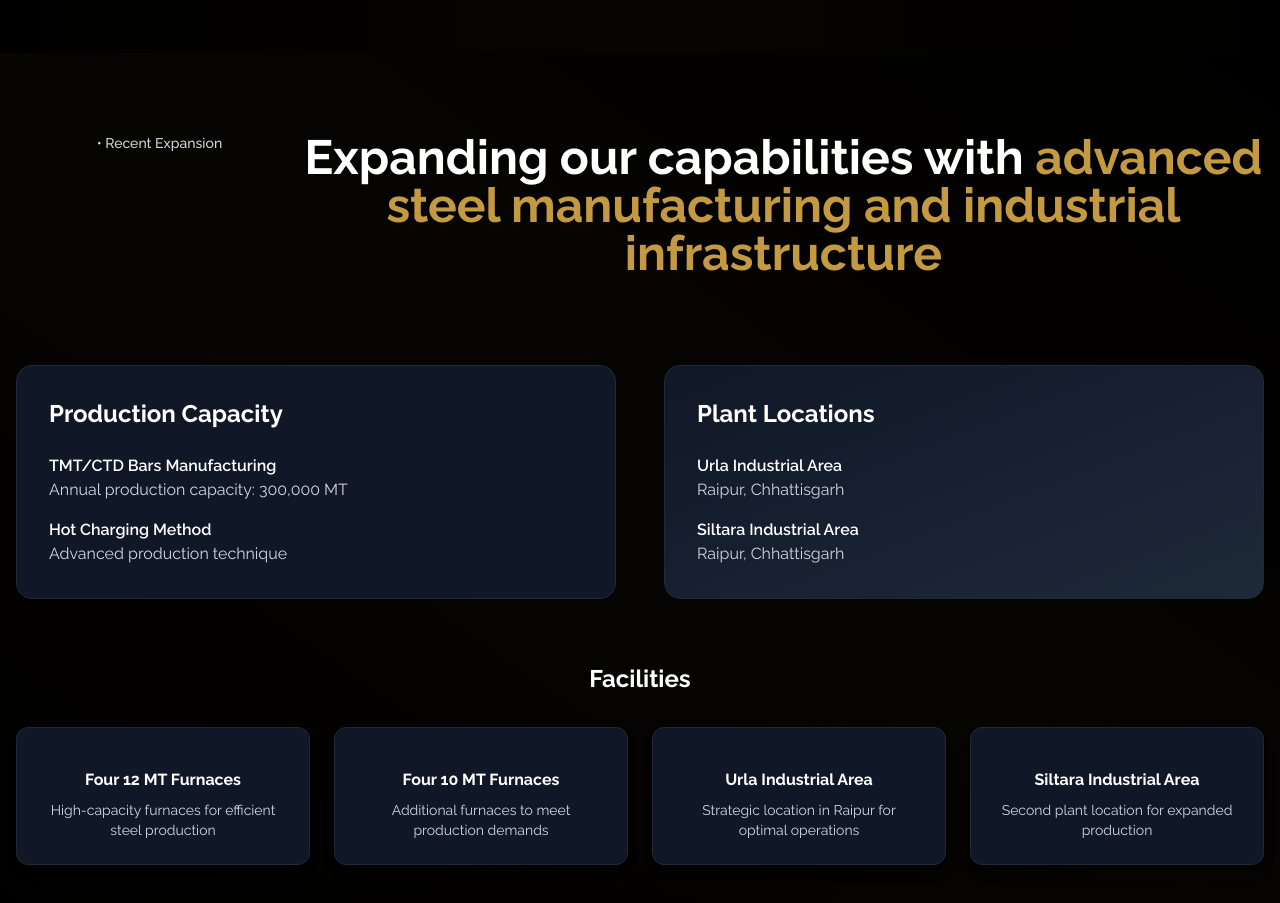
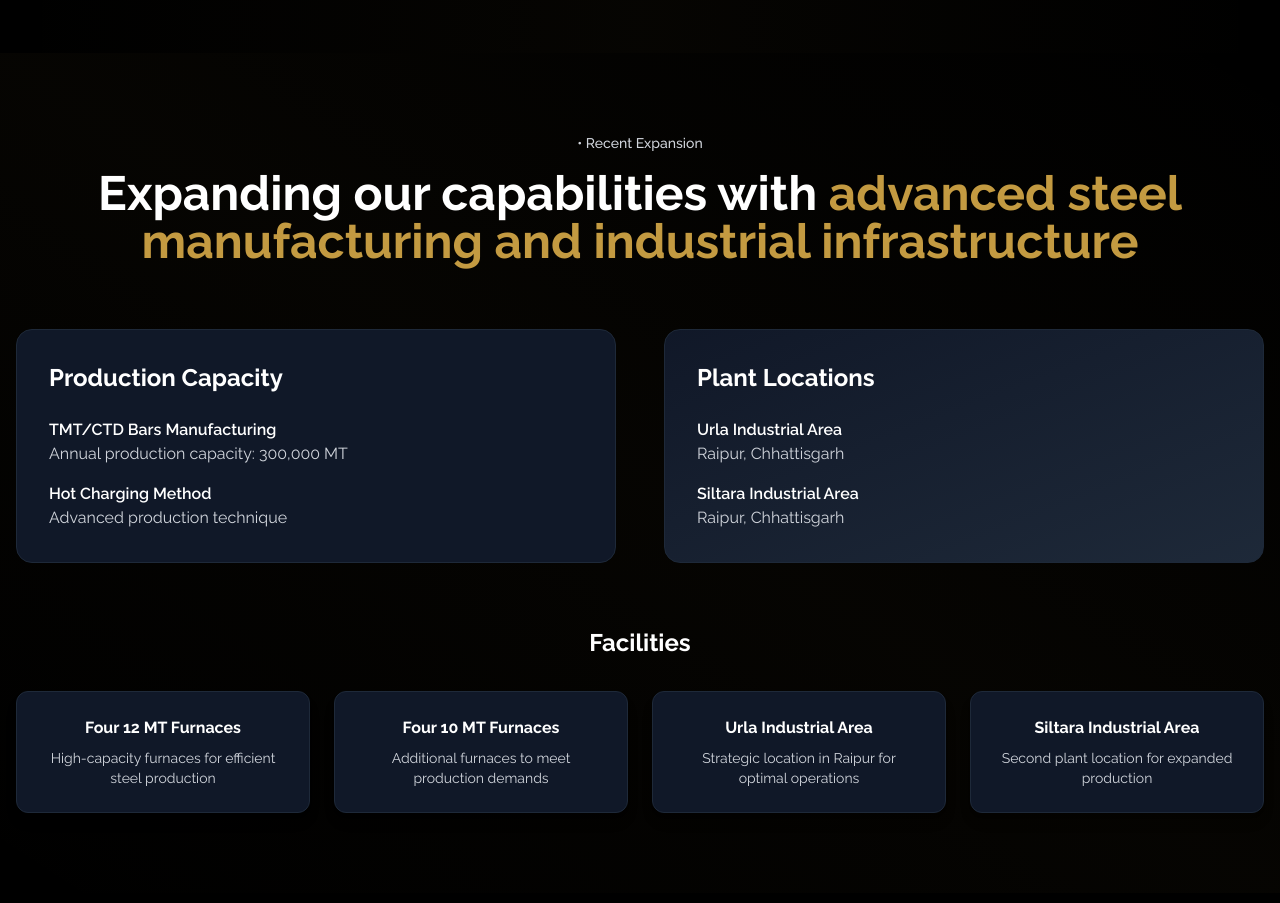
Before and after one commit to RahulChandrakarr/ska, a Next.js app: page /about in a window 1280 px wide. Shown: the part 2800-3703 px from the top of the page. Built offline with nearby package versions, Linux system fonts and the light colour scheme.

Commit message:
iamges change number facilities

```diff
--- a/app/about/components/RecentExpansion.jsx
+++ b/app/about/components/RecentExpansion.jsx
@@ -23,6 +23,36 @@ export default function RecentExpansion() {
     }
   ]
 
+  // Consistent animation variants
+  const containerVariants = {
+    hidden: { opacity: 0 },
+    visible: {
+      opacity: 1,
+      transition: {
+        duration: 0.6,
+        staggerChildren: 0.2
+      }
+    }
+  }
+
+  const itemVariants = {
+    hidden: { opacity: 0, y: 30 },
+    visible: {
+      opacity: 1,
+      y: 0,
+      transition: { duration: 0.6 }
+    }
+  }
+
+  const cardVariants = {
+    hidden: { opacity: 0, y: 30 },
+    visible: {
+      opacity: 1,
+      y: 0,
+      transition: { duration: 0.6 }
+    }
+  }
+
   return (
     <section className="py-20 bg-black relative">
       {/* Diagonal pattern overlay */}
@@ -30,65 +60,44 @@ export default function RecentExpansion() {
       <div className="container mx-auto px-4 relative z-10">
 
         <motion.div
-            initial={{ opacity: 0, y: 30 }}
-            whileInView={{ opacity: 1, y: 0 }}
-            transition={{ duration: 0.8 }}
+          variants={containerVariants}
+          initial="hidden"
+          whileInView="visible"
           viewport={{ once: true, amount: 0.3 }}
-            className="text-center mb-16 lg:flex"
+          className="text-center mb-16"
         >
           <motion.div
-              initial={{ opacity: 0, x: -20 }}
-              whileInView={{ opacity: 1, x: 0 }}
-              transition={{ duration: 0.6, delay: 0.2 }}
-              viewport={{ once: true, amount: 0.3 }}
-              className="text-sm font-medium text-gray-300 mb-4 lg:w-1/2"
+            variants={itemVariants}
+            className="text-sm font-medium text-gray-300 mb-4"
           >
             • Recent Expansion
           </motion.div>
           <motion.h2
-              initial={{ opacity: 0, y: 20 }}
-              whileInView={{ opacity: 1, y: 0 }}
-              transition={{ duration: 0.8, delay: 0.4 }}
-              viewport={{ once: true, amount: 0.3 }}
-              className="text-3xl md:text-4xl lg:text-5xl font-bold text-white mb-6 "
+            variants={itemVariants}
+            className="text-3xl md:text-4xl lg:text-5xl font-bold text-white mb-6"
           >
             Expanding our capabilities with
-              <motion.span
-                className="text-[#C39A41]"
-                initial={{ opacity: 0, scale: 0.8 }}
-                whileInView={{ opacity: 1, scale: 1 }}
-                transition={{ duration: 0.6, delay: 0.8 }}
-                viewport={{ once: true, amount: 0.3 }}
-              >
+            <span className="text-[#C39A41]">
               {" "}advanced steel manufacturing and industrial infrastructure
-              </motion.span>
+            </span>
           </motion.h2>
         </motion.div>
 
-          <div className="grid grid-cols-1 lg:grid-cols-2 gap-12 mb-16">
         <motion.div
+          variants={containerVariants}
+          initial="hidden"
+          whileInView="visible"
+          viewport={{ once: true, amount: 0.3 }}
+          className="grid grid-cols-1 lg:grid-cols-2 gap-12 mb-16"
+        >
+          <motion.div
+            variants={cardVariants}
             className="bg-gray-900 rounded-2xl p-8 border border-gray-800"
-              initial={{ opacity: 0, x: -30 }}
-              whileInView={{ opacity: 1, x: 0 }}
-              transition={{ duration: 0.8, delay: 0.6 }}
-              viewport={{ once: true, amount: 0.3 }}
           >
-              <motion.h3
-                className="text-2xl font-bold text-white mb-6"
-                initial={{ opacity: 0, y: 20 }}
-                whileInView={{ opacity: 1, y: 0 }}
-                transition={{ duration: 0.6, delay: 0.8 }}
-                viewport={{ once: true, amount: 0.3 }}
-              >
+            <h3 className="text-2xl font-bold text-white mb-6">
               Production Capacity
-              </motion.h3>
-              <motion.div
-                className="space-y-4"
-                initial={{ opacity: 0, y: 20 }}
-                whileInView={{ opacity: 1, y: 0 }}
-                transition={{ duration: 0.6, delay: 1.0 }}
-                viewport={{ once: true, amount: 0.3 }}
-              >
+            </h3>
+            <div className="space-y-4">
               <div>
                 <p className="font-semibold text-white">TMT/CTD Bars Manufacturing</p>
                 <p className="text-gray-300">Annual production capacity: 300,000 MT</p>
@@ -97,107 +106,66 @@ export default function RecentExpansion() {
                 <p className="font-semibold text-white">Hot Charging Method</p>
                 <p className="text-gray-300">Advanced production technique</p>
               </div>
-              </motion.div>
+            </div>
           </motion.div>
 
           <motion.div
+            variants={cardVariants}
             className="bg-gradient-to-br from-gray-900 to-gray-800 rounded-2xl p-8 border border-gray-800"
-              initial={{ opacity: 0, x: 30 }}
-              whileInView={{ opacity: 1, x: 0 }}
-              transition={{ duration: 0.8, delay: 0.8 }}
-              viewport={{ once: true, amount: 0.3 }}
           >
-              <motion.h3
-                className="text-2xl font-bold text-white mb-6"
-                initial={{ opacity: 0, y: 20 }}
-                whileInView={{ opacity: 1, y: 0 }}
-                transition={{ duration: 0.6, delay: 1.0 }}
-                viewport={{ once: true, amount: 0.3 }}
-              >
+            <h3 className="text-2xl font-bold text-white mb-6">
               Plant Locations
-              </motion.h3>
-              <motion.div
-                className="space-y-4"
-                initial={{ opacity: 0, y: 20 }}
-                whileInView={{ opacity: 1, y: 0 }}
-                transition={{ duration: 0.6, delay: 1.2 }}
-                viewport={{ once: true, amount: 0.3 }}
-              >
+            </h3>
+            <div className="space-y-4">
               <div className="flex items-center space-x-3">
-
                 <div>
                   <p className="font-semibold text-white">Urla Industrial Area</p>
                   <p className="text-gray-300">Raipur, Chhattisgarh</p>
                 </div>
               </div>
               <div className="flex items-center space-x-3">
-
                 <div>
                   <p className="font-semibold text-white">Siltara Industrial Area</p>
                   <p className="text-gray-300">Raipur, Chhattisgarh</p>
                 </div>
               </div>
+            </div>
           </motion.div>
         </motion.div>
-          </div>
 
         <motion.div
-            initial={{ opacity: 0, y: 30 }}
-            whileInView={{ opacity: 1, y: 0 }}
-            transition={{ duration: 0.8, delay: 1.4 }}
+          variants={containerVariants}
+          initial="hidden"
+          whileInView="visible"
           viewport={{ once: true, amount: 0.3 }}
         >
           <motion.h3
+            variants={itemVariants}
             className="text-2xl font-bold text-white mb-8 text-center"
-              initial={{ opacity: 0, y: 20 }}
-              whileInView={{ opacity: 1, y: 0 }}
-              transition={{ duration: 0.6, delay: 1.6 }}
-              viewport={{ once: true, amount: 0.3 }}
           >
             Facilities
           </motion.h3>
 
-            <div className="grid grid-cols-1 md:grid-cols-2 lg:grid-cols-4 gap-6">
+          <motion.div
+            variants={containerVariants}
+            className="grid grid-cols-1 md:grid-cols-2 lg:grid-cols-4 gap-6"
+          >
             {facilities.map((facility, index) => (
               <motion.div
                 key={index}
+                variants={cardVariants}
                 className="bg-gray-900 rounded-xl shadow-lg p-6 text-center hover:shadow-xl transition-all duration-300 border border-gray-800"
-                  initial={{ opacity: 0, y: 30 }}
-                  whileInView={{ opacity: 1, y: 0 }}
-                  transition={{ duration: 0.6, delay: 1.8 + index * 0.1 }}
-                  viewport={{ once: true, amount: 0.3 }}
                 whileHover={{ y: -5 }}
               >
-                  <motion.div
-                    className="text-3xl mb-4"
-                    initial={{ scale: 0 }}
-                    whileInView={{ scale: 1 }}
-                    transition={{ duration: 0.4, delay: 2.0 + index * 0.1 }}
-                    viewport={{ once: true, amount: 0.3 }}
-                  >
-                    {facility.icon}
-                  </motion.div>
-                  <motion.h4
-                    className="font-bold text-white mb-2"
-                    initial={{ opacity: 0, y: 20 }}
-                    whileInView={{ opacity: 1, y: 0 }}
-                    transition={{ duration: 0.4, delay: 2.2 + index * 0.1 }}
-                    viewport={{ once: true, amount: 0.3 }}
-                  >
+                <h4 className="font-bold text-white mb-2">
                   {facility.title}
-                  </motion.h4>
-                  <motion.p
-                    className="text-gray-300 text-sm"
-                    initial={{ opacity: 0, y: 20 }}
-                    whileInView={{ opacity: 1, y: 0 }}
-                    transition={{ duration: 0.4, delay: 2.4 + index * 0.1 }}
-                    viewport={{ once: true, amount: 0.3 }}
-                  >
+                </h4>
+                <p className="text-gray-300 text-sm">
                   {facility.description}
-                  </motion.p>
+                </p>
               </motion.div>
             ))}
-            </div>
+          </motion.div>
         </motion.div>
         </div>
 
```
Lines whose indentation alone changed are shown as unchanged.
